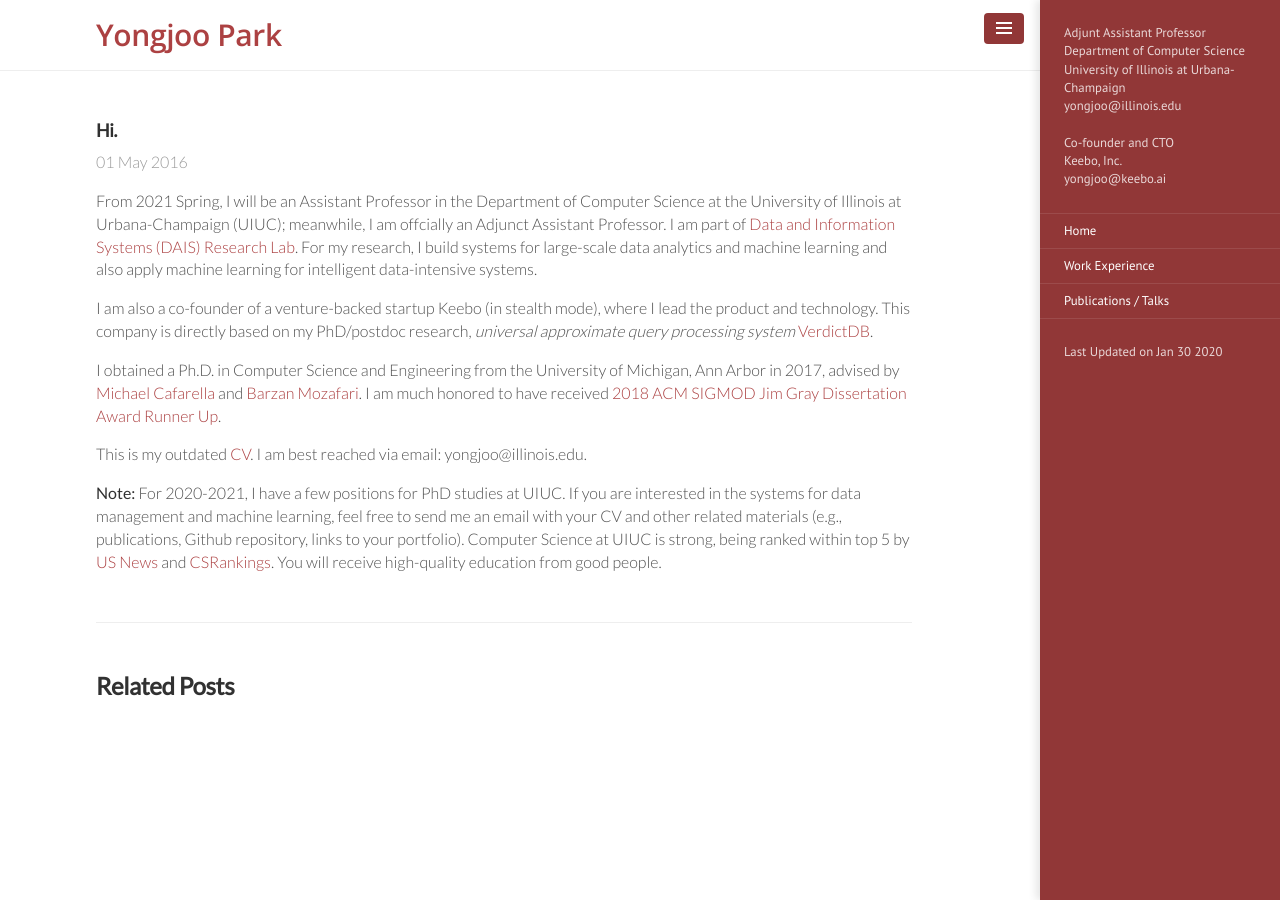
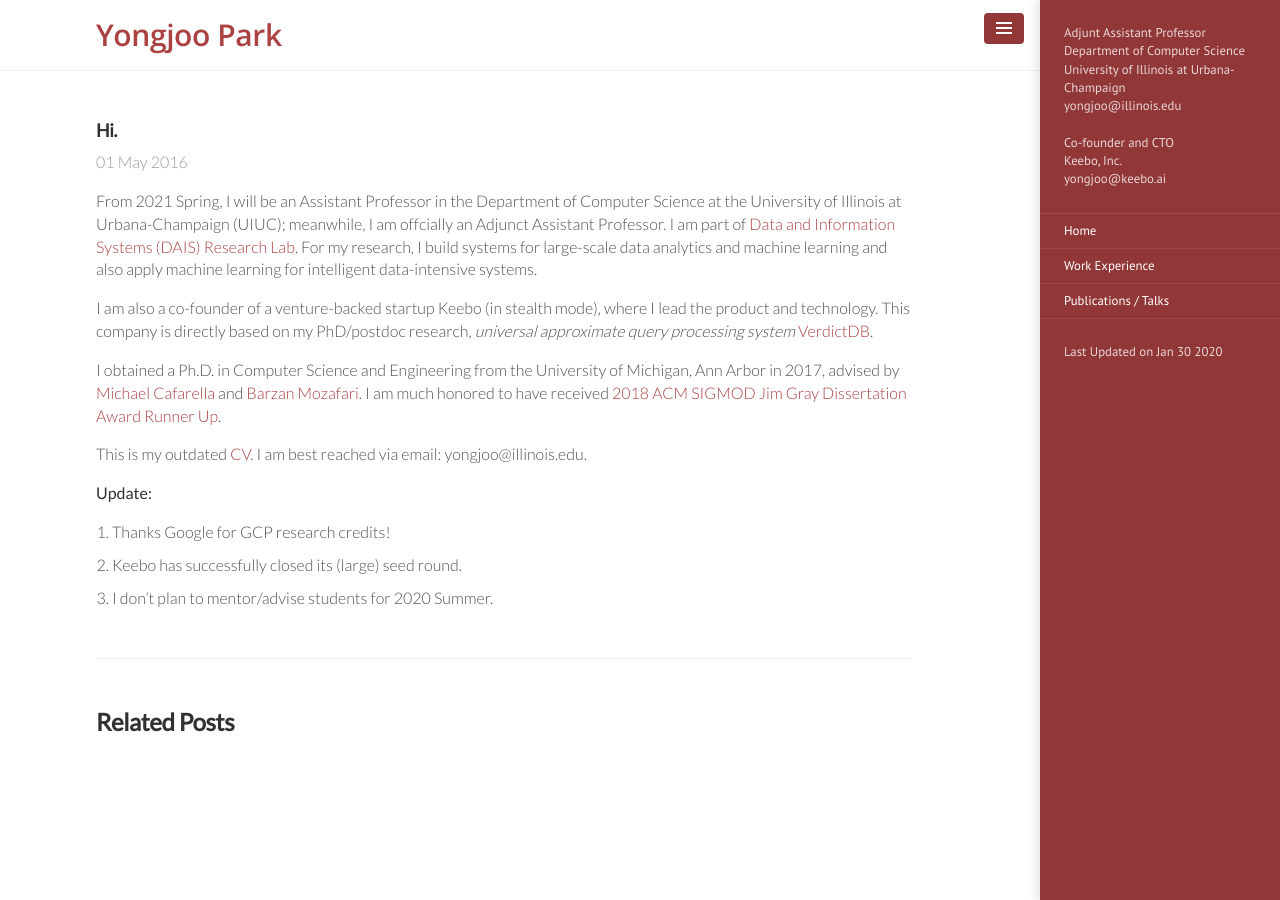
Before and after one commit to pyongjoo/pyongjoo.github.io, a Jekyll site: the page built from _intro/2016-05-01-hi.md, in a window 1280 px wide. Built offline with Jekyll 4.4.1, drawn with Linux system fonts in a browser that asks for light colours.

Commit message:
Update 2016-05-01-hi.md

```diff
--- a/_intro/2016-05-01-hi.md
+++ b/_intro/2016-05-01-hi.md
@@ -28,10 +28,16 @@ Graduate Study Fellowship. -->
 This is my outdated [CV]({{ site.url }}/resources/Yongjoo_CV_2018_11.pdf).
 I am best reached via email: yongjoo@illinois.edu.
 
-**Note:** For 2020-2021, I have a few positions for PhD studies at UIUC. If you are interested in the
+**Update:**
+1. Thanks Google for GCP research credits!
+1. Keebo has successfully closed its (large) seed round.
+1. I don't plan to mentor/advise students for 2020 Summer.
+
+
+<!-- **Note:** For 2020-2021, I have a few positions for PhD studies at UIUC. If you are interested in the
 systems for data management and machine learning, feel free to send me an email with your CV and
 other related materials (e.g., publications, Github repository, links to your portfolio).
 Computer Science at UIUC is strong, being ranked within top 5 by
 [US News](https://www.usnews.com/best-graduate-schools/top-science-schools/computer-science-rankings)
 and [CSRankings](http://csrankings.org/).
-You will receive high-quality education from good people.
+You will receive high-quality education from good people. -->
```
